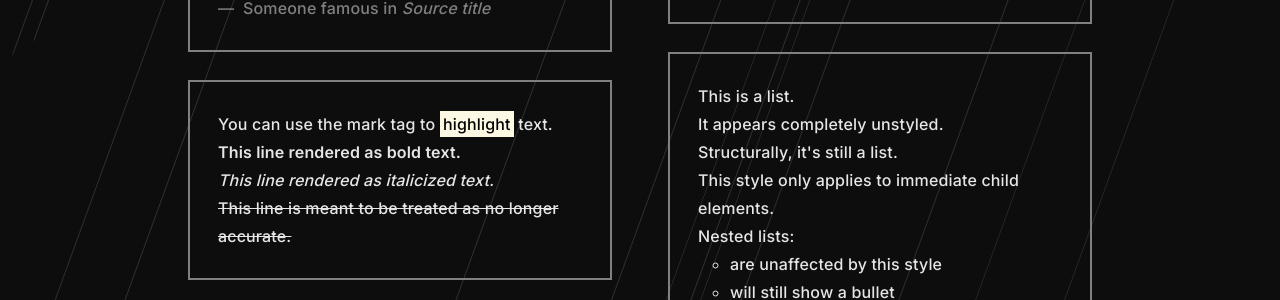
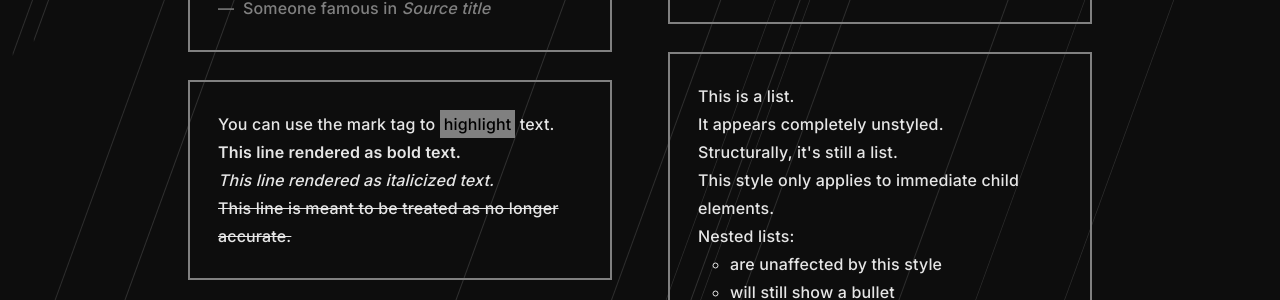
Before and after one commit to jingtianfeng/jekytrap, a Jekyll site: the page built from index.html, in a window 1280 px wide. Shown: the part 1242-1542 px from the top of the page. Built offline with Jekyll 4.4.1, drawn with Linux system fonts in a browser that asks for light colours.

Commit message:
ADD TO styles: mark-padding, mark-bg

```diff
--- a/assets/css/styles.scss
+++ b/assets/css/styles.scss
@@ -166,6 +166,8 @@ $blockquote-footer-font-size: $font-size-base;
 // ---------------------------------------------------------------------------------
 $paragraph-margin-bottom: 0;
 $small-font-size: $font-size-sm;
+$mark-padding: 0.25em;
+$mark-bg: $text-muted;
 // ---------------------------------------------------------------------------------
 // E) Utilities
 // ---------------------------------------------------------------------------------
```
